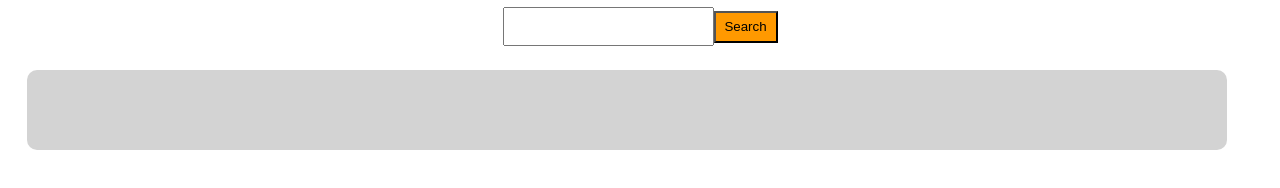
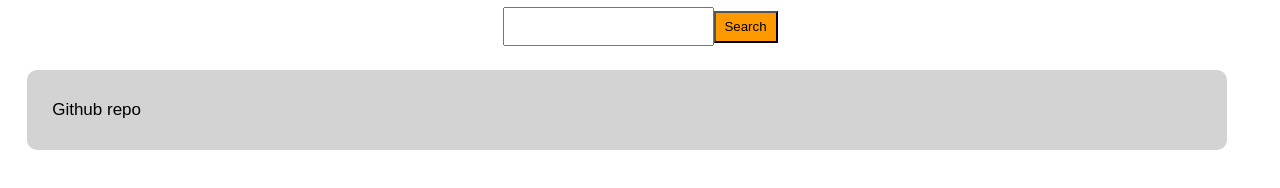
Before and after one commit to samkim777/webscraper-front, a React (Create React App) app: page / in a window 1280 px wide. Shown: the part 170-358 px from the top of the page. Built offline with nearby package versions, Linux system fonts and the light colour scheme.

Commit message:
added css and git repo link

```diff
--- a/src/App.css
+++ b/src/App.css
@@ -36,11 +36,12 @@
   align-items: center; /* Center vertically */
   border-radius:10px;
 }
-.head h1{
-  font-size: 12px;
-  text-align: left;
-  text-indent: 3%;
-  padding-right: 20vw;
+a {
+  color: black;
+  padding: 1em 1.5em;
+  text-decoration: none;
+  font-family: sans-serif;
+  font-size:17px;
 }
 
 
--- a/src/App.js
+++ b/src/App.js
@@ -75,11 +75,8 @@ function getData() {
       <button className="button" onClick={() => getData()}>Search</button>
                                                         </div>
 
-         <div className="container">  <div className="head">
-         {/* <h1>Product</h1>
-         <h1>Rating</h1>
-         <h1>Price</h1>
-         <h1>Link</h1> */}
+         <div className="container"> <div className="head">
+         <a href="https://github.com/samkim777/Webscraper" target="blank">Github repo</a>
          </div>
          {fetchData()}</div>
   </div>
```
